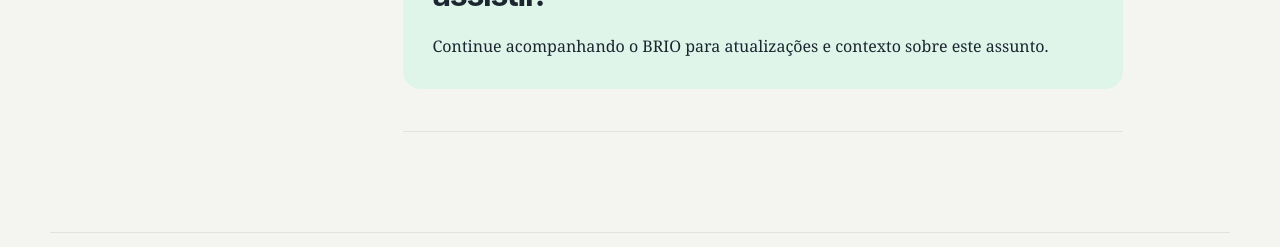
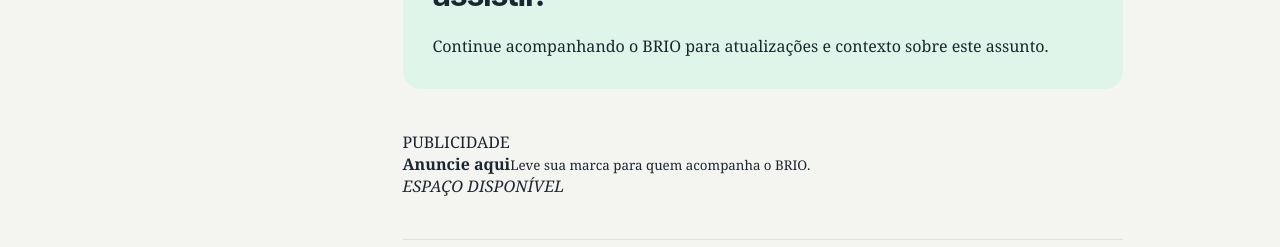
Before and after one commit to agenciafazr-web/BRIO, a Next.js app: page /noticia/mundo-importa-brasil in a window 1280 px wide. Shown: the part 1740-1987 px from the top of the page. Built offline with nearby package versions, Linux system fonts and the light colour scheme; no server answers; the database is empty.

Commit message:
fix: adiciona placeholder comercial nos espacos de anuncio

```diff
--- a/components/AdSlot.js
+++ b/components/AdSlot.js
@@ -1,5 +1,5 @@
-export default function AdSlot({ad,className=''}){
- if(!ad)return null;
+export default function AdSlot({ad,className='',placement=''}){
+ if(!ad)return <aside className={'brioAd brioAdEmpty '+className} aria-label="Espaço publicitário disponível"><div className="brioAdEmptyInner"><span>PUBLICIDADE</span><div><b>Anuncie aqui</b><small>Leve sua marca para quem acompanha o BRIO.</small></div><em>ESPAÇO DISPONÍVEL</em></div></aside>;
  const creative=<picture>{ad.mobile_image_url&&<source media="(max-width: 700px)" srcSet={ad.mobile_image_url}/>}<img src={ad.image_url} alt={ad.alt_text||`Publicidade de ${ad.advertiser}`}/></picture>;
  return <aside className={'brioAd '+className} aria-label="Publicidade"><div className="brioAdLabel"><span>PUBLICIDADE</span><small>{ad.advertiser}</small></div>{ad.target_url?<a href={ad.target_url} target="_blank" rel="sponsored noopener noreferrer">{creative}</a>:creative}</aside>;
 }
```
